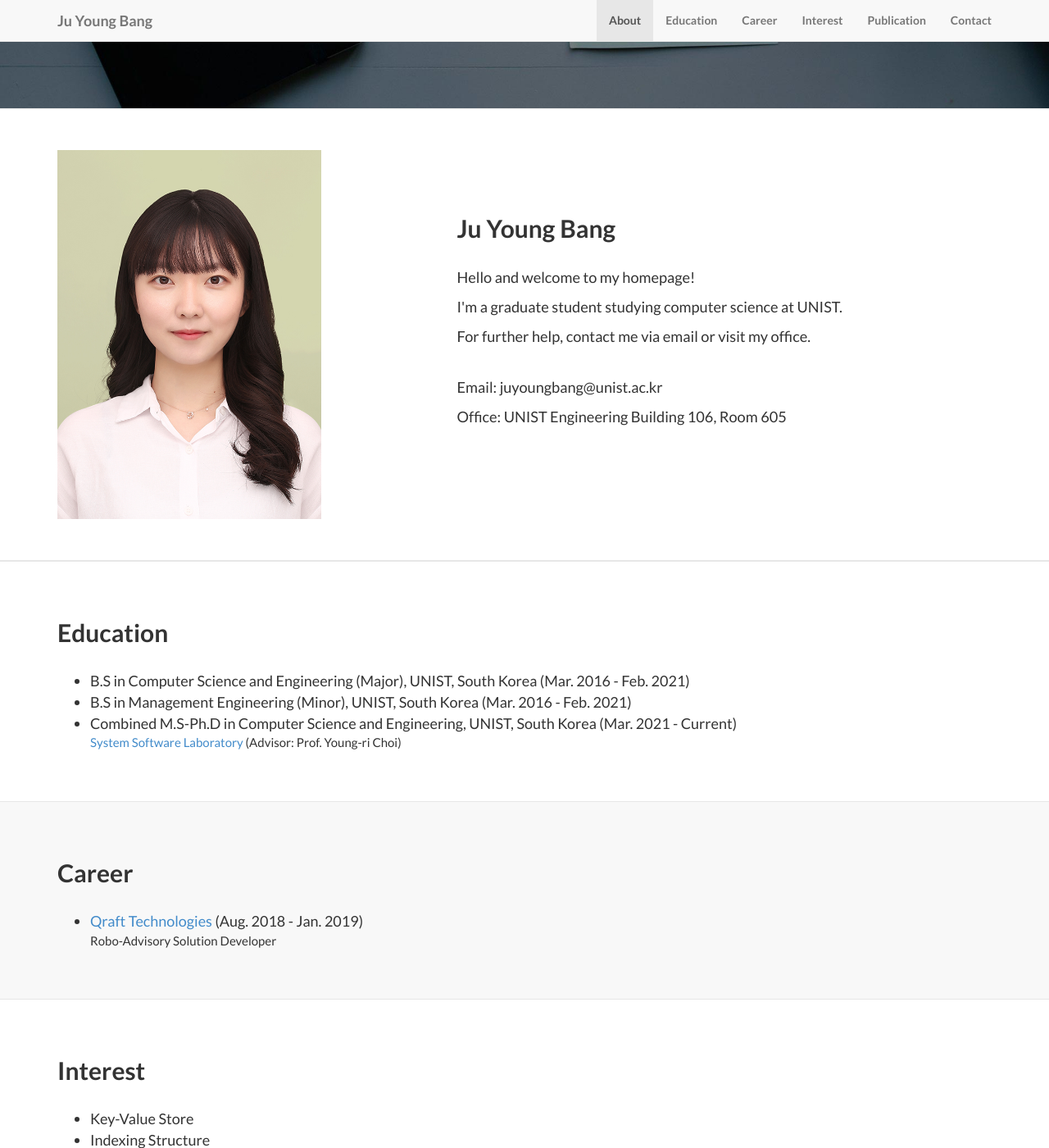
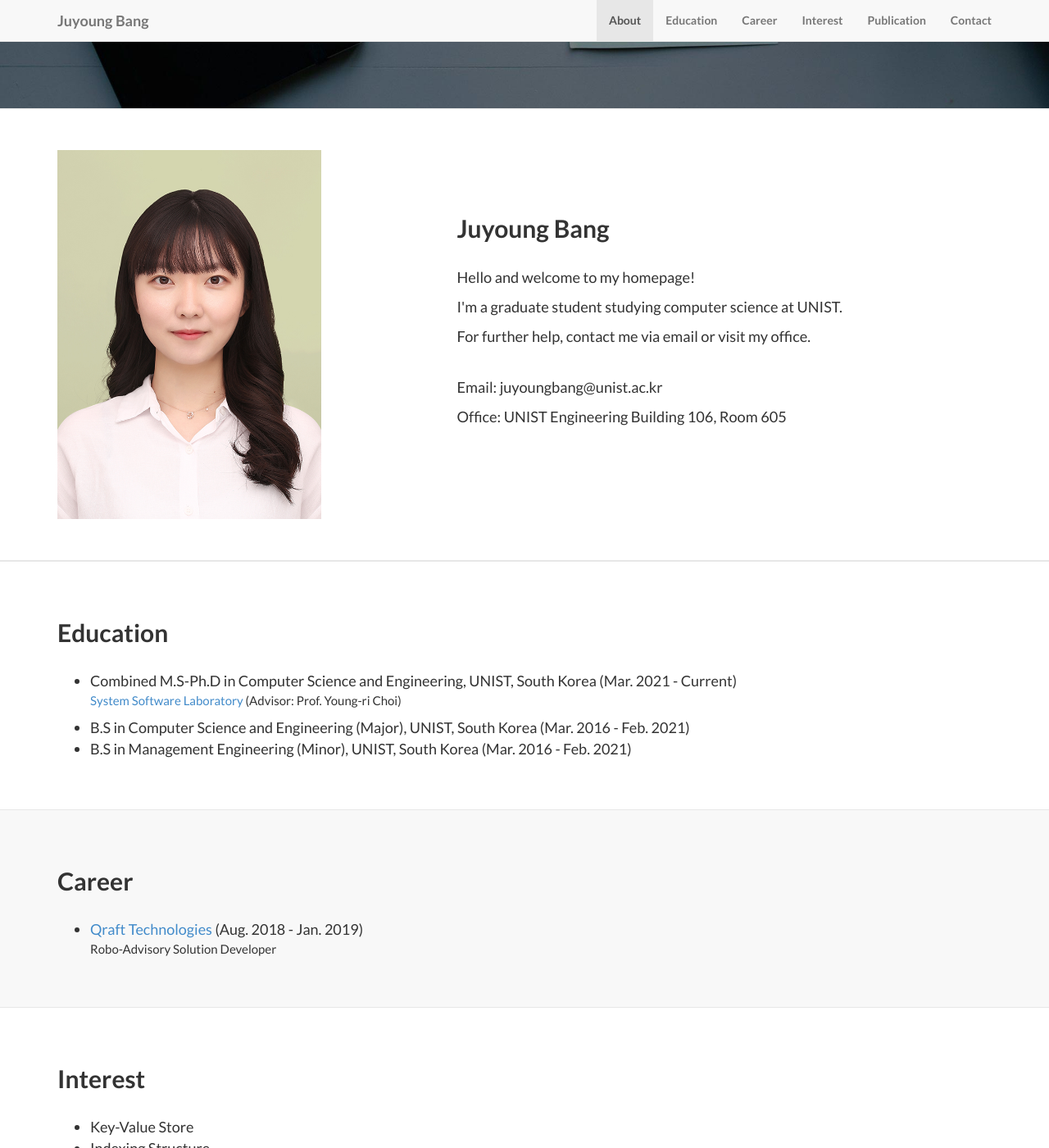
Before and after one commit to juyoungbang/juyoungbang.github.io, a Jekyll site: the page built from index.html, in a window 1280 px wide and 1400 px high, scrolled down 645 px. Shown: the whole window at 82% size. Built offline with Jekyll 4.4.1, drawn with Linux system fonts in a browser that asks for light colours; some of the changed text lies outside the part shown.

Commit message:
Reorder contents

```diff
--- a/_config.yml
+++ b/_config.yml
@@ -3,11 +3,11 @@
 # ----------------------- #
 
 url: http://juyoungbang.github.io
-title: Ju Young Bang
+title: Juyoung Bang
 email: juyoungbang@unist.ac.kr
-author: Ju Young Bang
-description: Homepage of Ju Young Bang
-copyright: 'Copyright &copy; 2021 Ju Young Bang. All Rights Reserved.'
+author: Juyoung Bang
+description: Homepage of Juyoung Bang
+copyright: 'Copyright &copy; 2021 Juyoung Bang. All Rights Reserved.'
 credits: 'Credits: Bootstrap theme created by <a href="http://startbootstrap.com/">Start Bootstrap</a>.'
 
 # ----------------------- #
--- a/_includes/about.html
+++ b/_includes/about.html
@@ -6,7 +6,7 @@
                 <img src="../img/juyoung.jpg" class="img-responsive" style="max-width: center; height: 450px;">
             </div>
             <div class="col-sm-6" style="padding-top: 5%;">
-                <h2>Ju Young Bang</h2>
+                <h2>Juyoung Bang</h2>
                 <br />
                 <div style="font-size:130%; font-weight:lighter">
                     <p>Hello and welcome to my homepage!</p>
--- a/_includes/education.html
+++ b/_includes/education.html
@@ -6,12 +6,12 @@
                 <h2>Education</h2>
                 <br />
                 <ul style="font-size:18px; font-weight:lighter">
-                    <li>B.S in Computer Science and Engineering (Major), UNIST, South Korea (Mar. 2016 - Feb. 2021)</li>
-                    <li>B.S in Management Engineering (Minor), UNIST, South Korea (Mar. 2016 - Feb. 2021)</li>
                     <li>
                         Combined M.S-Ph.D in Computer Science and Engineering, UNIST, South Korea (Mar. 2021 - Current)
                         <p style="font-size:15px"><a href="https://ychoi.unist.ac.kr/home" target="_blank">System Software Laboratory</a> (Advisor: Prof. Young-ri Choi)</p>
                     </li>
+                    <li>B.S in Computer Science and Engineering (Major), UNIST, South Korea (Mar. 2016 - Feb. 2021)</li>
+                    <li>B.S in Management Engineering (Minor), UNIST, South Korea (Mar. 2016 - Feb. 2021)</li>
                 </ul>
             </div>
         </div>
```
Also changed, not shown: README.md.
